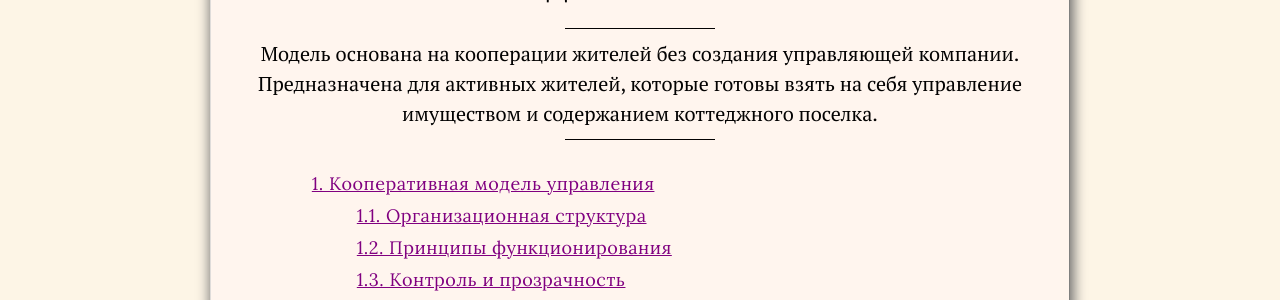
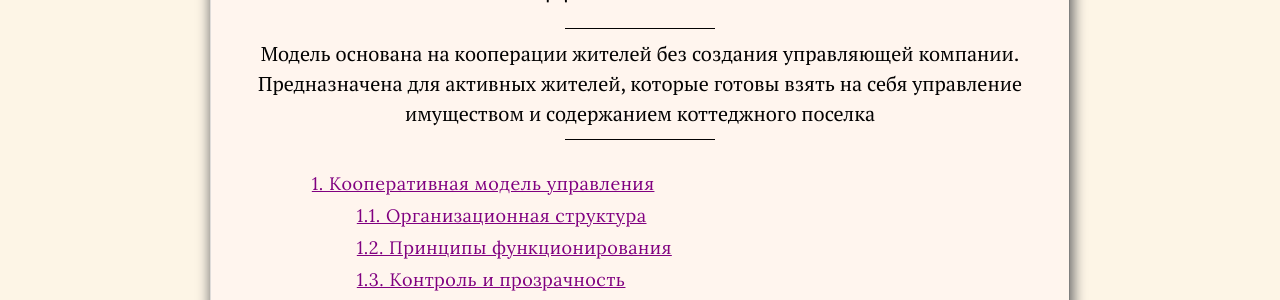
Before and after one commit to SergSi/land-use-art, a Jekyll site: the page built from _posts/2025-05-11-kpk.md, in a window 1280 px wide and 900 px high. Shown: the part 356-656 px from the top of the window. Built offline with Jekyll 4.4.1, drawn with Linux system fonts in a browser that asks for light colours; some web fonts are replaced.

Commit message:
Update 2025-05-11-kpk.md

```diff
--- a/_posts/2025-05-11-kpk.md
+++ b/_posts/2025-05-11-kpk.md
@@ -1,6 +1,6 @@
 ---
 title: Кооперативная модель управления в коттеджном поселке
-summary: Модель основана на кооперации жителей без создания управляющей компании. Предназначена для активных жителей, которые готовы взять на себя управление имуществом и содержанием коттеджного поселка.
+summary: Модель основана на кооперации жителей без создания управляющей компании. Предназначена для активных жителей, которые готовы взять на себя управление имуществом и содержанием коттеджного поселка
 class: methods
 layout: doc
 image: Кооперация.jpg
```
